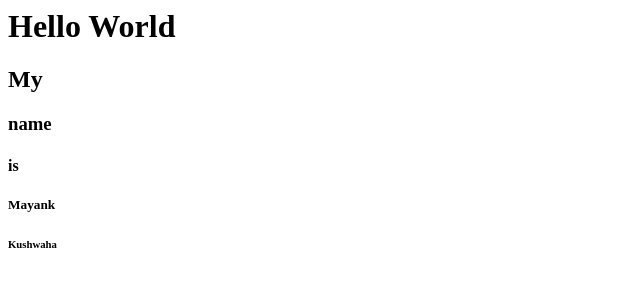
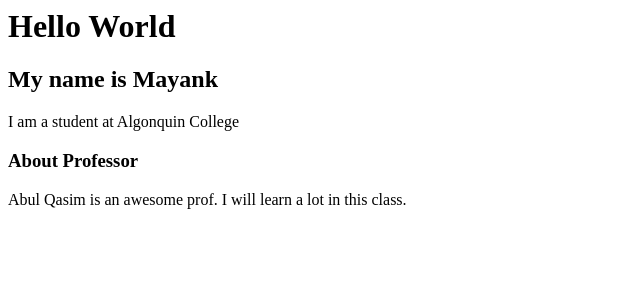
Before and after one commit to MayankKushwaha2022/myFirstWebsite, a plain HTML site: page index.html in a window 1280 px wide. Shown: the whole page, without its empty margins (0-640 px from the left). Drawn offline with Linux system fonts and the light colour scheme.

Commit message:
I made changes to my file

```diff
--- a/index.html
+++ b/index.html
@@ -1,6 +1,13 @@
 <h1> Hello World </h1>
-<h2>My</h2>
-<h3>name</h3>
-<h4> is </h4>
-<h5> Mayank </h5>
-<h6> Kushwaha </h6>
+
+<h2>My name is Mayank</h2>
+<p>
+    I am a student at Algonquin College
+</p>
+<h3> About Professor </h3>
+<p>
+    Abul Qasim is an awesome prof.  I will learn a lot in this class.
+</p>
+<h4>  </h4>
+<h5>  </h5>
+<h6> </h6>
```
